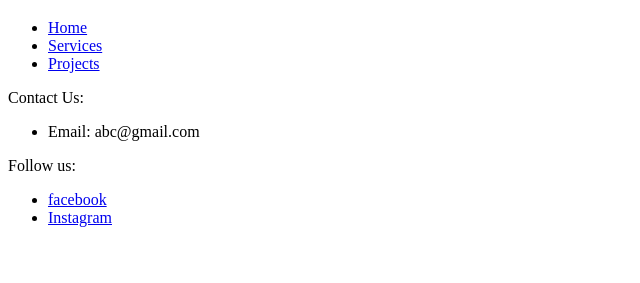
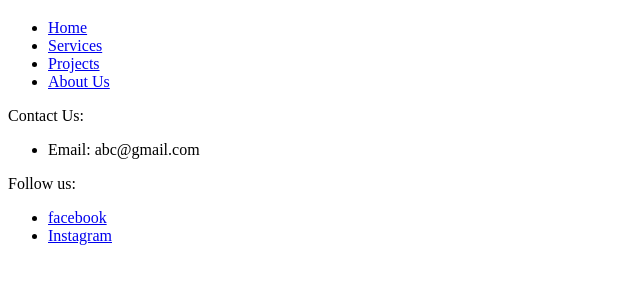
Before and after one commit to f-oni/DevOps_Training_Projects, a plain HTML site: page Git_Version_control/index.html in a window 1280 px wide. Shown: the part 61-344 px from the top of the page, without its empty margins (0-640 px from the left). Drawn offline with Linux system fonts and the light colour scheme.

Commit message:
Nav bar updated with 'about us' section

```diff
--- a/Git_Version_control/index.html
+++ b/Git_Version_control/index.html
@@ -13,6 +13,7 @@
                 <li><a href="#">Home</a></li>
                 <li><a href="#">Services</a></li>
                 <li><a href="#">Projects</a></li>
+                <li><a href="#">About Us</a></li>
             </ul>
         </div>
     </main>
```
